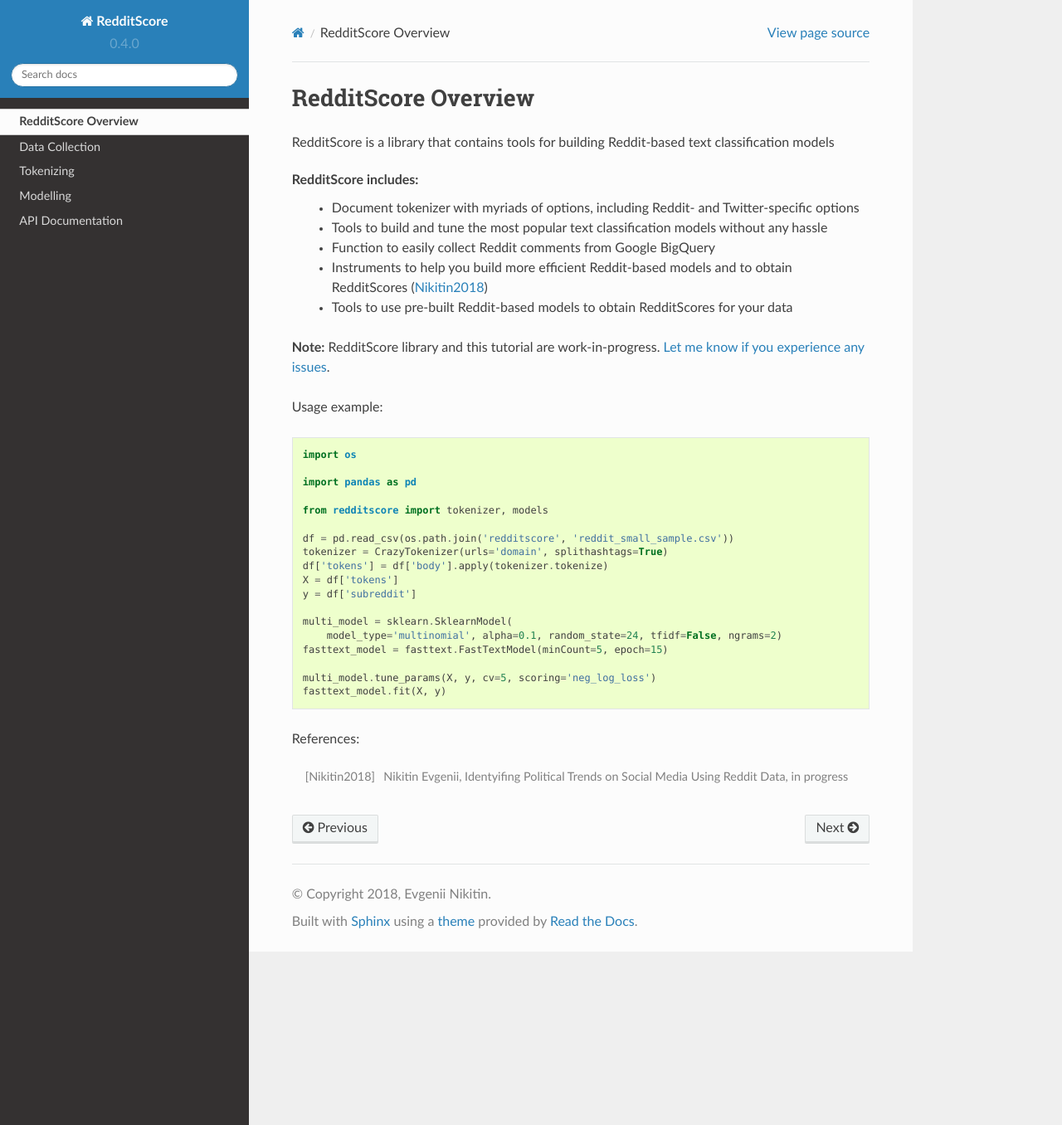
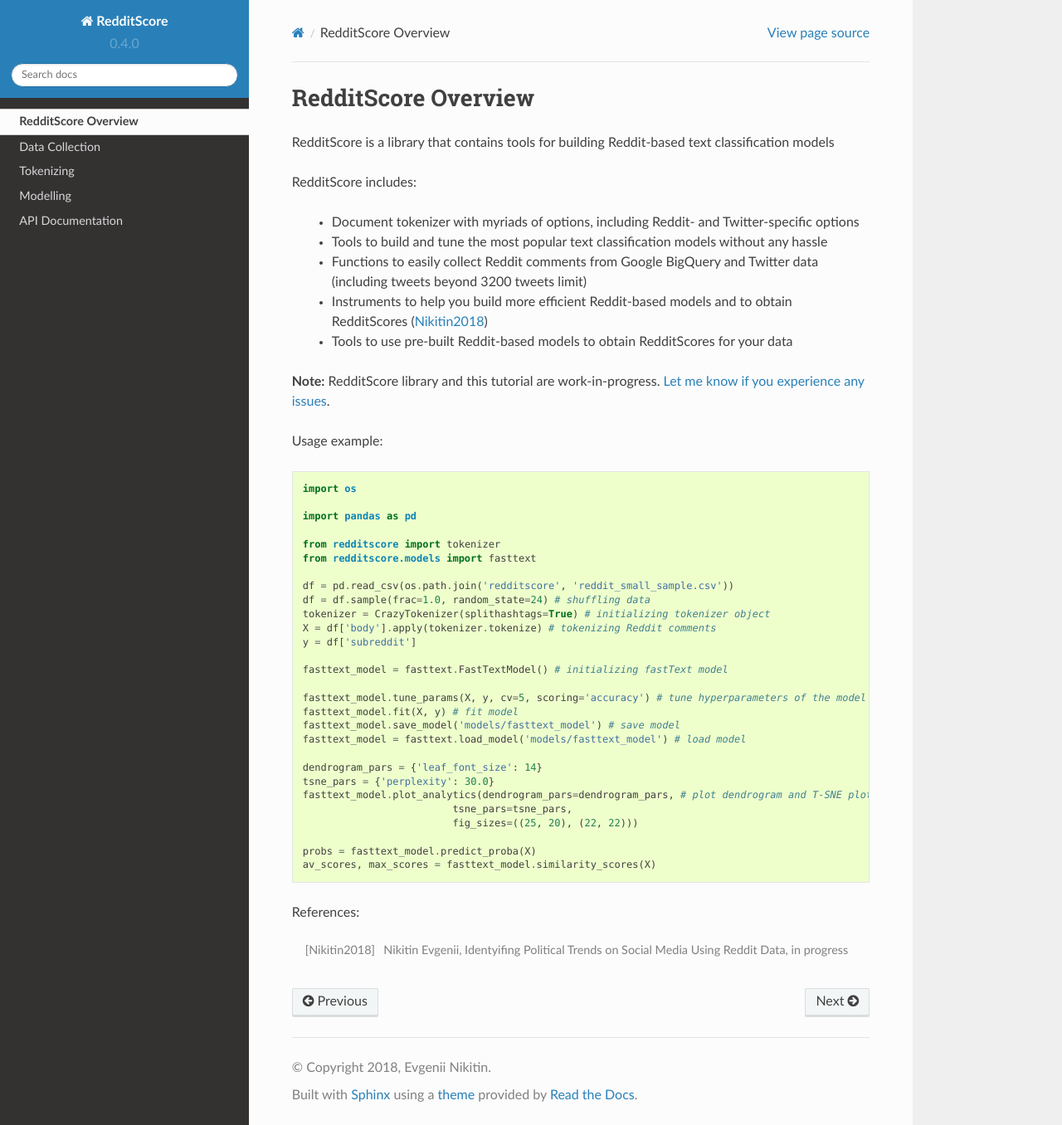
Before and after one commit to crazyfrogspb/RedditScore, a Sphinx documentation site: the page built from docs/source/overview.rst, in a window 1280 px wide and 1356 px high. Shown: the whole window at 83% size. Built offline with Sphinx 7.4.7 and the Read the Docs theme 2.0.0, drawn with Linux system fonts in a browser that asks for light colours; pages that are not in the unit, such as notebooks, are missing from menus.

Commit message:
Documentation update

```diff
--- a/docs/source/overview.rst
+++ b/docs/source/overview.rst
@@ -4,9 +4,10 @@ RedditScore Overview
 RedditScore is a library that contains tools for building Reddit-based text classification models
 
 RedditScore includes:
+
     - Document tokenizer with myriads of options, including Reddit- and Twitter-specific options
     - Tools to build and tune the most popular text classification models without any hassle
-    - Function to easily collect Reddit comments from Google BigQuery
+    - Functions to easily collect Reddit comments from Google BigQuery and Twitter data (including tweets beyond 3200 tweets limit)
     - Instruments to help you build more efficient Reddit-based models and to obtain RedditScores (Nikitin2018_)
     - Tools to use pre-built Reddit-based models to obtain RedditScores for your data
 
@@ -21,20 +22,31 @@ Usage example:
 
     import pandas as pd
 
-    from redditscore import tokenizer, models
+    from redditscore import tokenizer
+    from redditscore.models import fasttext
 
     df = pd.read_csv(os.path.join('redditscore', 'reddit_small_sample.csv'))
-    tokenizer = CrazyTokenizer(urls='domain', splithashtags=True)
-    df['tokens'] = df['body'].apply(tokenizer.tokenize)
-    X = df['tokens']
+    df = df.sample(frac=1.0, random_state=24) # shuffling data
+    tokenizer = CrazyTokenizer(splithashtags=True) # initializing tokenizer object
+    X = df['body'].apply(tokenizer.tokenize) # tokenizing Reddit comments
     y = df['subreddit']
 
-    multi_model = sklearn.SklearnModel(
-        model_type='multinomial', alpha=0.1, random_state=24, tfidf=False, ngrams=2)
-    fasttext_model = fasttext.FastTextModel(minCount=5, epoch=15)
+    fasttext_model = fasttext.FastTextModel() # initializing fastText model
 
-    multi_model.tune_params(X, y, cv=5, scoring='neg_log_loss')
-    fasttext_model.fit(X, y)
+    fasttext_model.tune_params(X, y, cv=5, scoring='accuracy') # tune hyperparameters of the model using default grid
+    fasttext_model.fit(X, y) # fit model
+    fasttext_model.save_model('models/fasttext_model') # save model
+    fasttext_model = fasttext.load_model('models/fasttext_model') # load model
+
+    dendrogram_pars = {'leaf_font_size': 14}
+    tsne_pars = {'perplexity': 30.0}
+    fasttext_model.plot_analytics(dendrogram_pars=dendrogram_pars, # plot dendrogram and T-SNE plot
+                             tsne_pars=tsne_pars,
+                             fig_sizes=((25, 20), (22, 22)))
+
+    probs = fasttext_model.predict_proba(X)
+    av_scores, max_scores = fasttext_model.similarity_scores(X)
+
 
 
 References:
--- a/docs/source/tokenizing.rst
+++ b/docs/source/tokenizing.rst
@@ -8,7 +8,7 @@ CrazyTokenizer is a part of `RedditScore project <https://github.com/crazyfrogsp
 It's a tokenizer - tool for splitting strings of text into tokens. Tokens can
 then be used as input for a variety of machine learning models.
 CrazyTokenizer was developed specifically for tokenizing Reddit comments and
-tweets, and it includes many features to deal with these types of documents.
+tweets, and it includes many features toNote deal with these types of documents.
 Of course, feel free to use for any other kind of text data as well.
 
 CrazyTokenizer is based on the amazing `spaCY NLP framework <https://spacy.io/>`__.
```
Also changed, not shown: docs/source/modelling.rst (+11 -1 lines).
